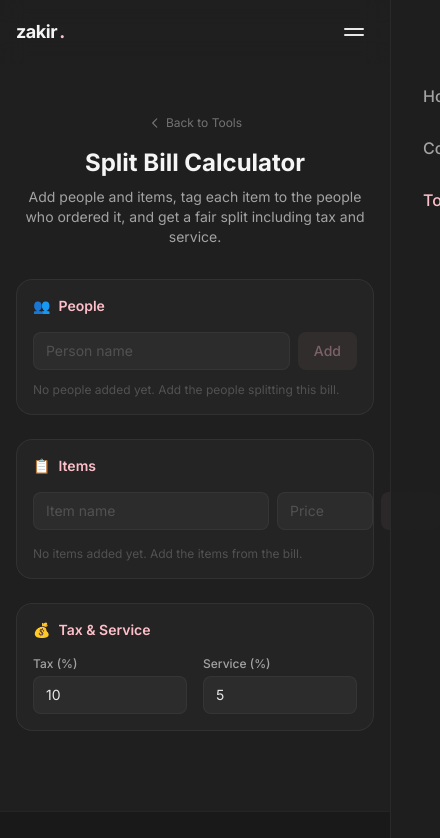
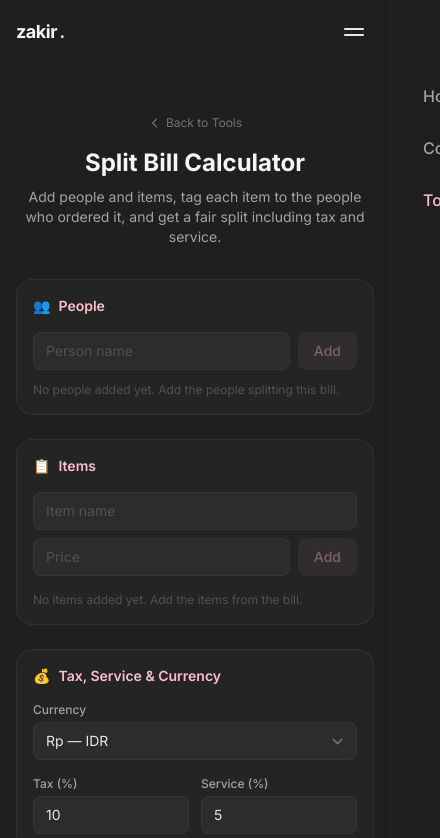
Before and after one commit to muhammad-zakir/website, a SvelteKit app: page /tools/split-bill in a window 390 px wide. Shown: the top 838 px of the page, 440 px wide, since content can reach past the window. Built offline with nearby package versions, Linux system fonts and the light colour scheme.

Commit message:
Use shared countries definition and add currency selector

```diff
--- a/src/routes/tools/split-bill/+page.svelte
+++ b/src/routes/tools/split-bill/+page.svelte
@@ -1,18 +1,24 @@
 <script lang="ts">
 	import { browser } from '$app/environment';
-	import { goto } from '$app/navigation';
-	import { page } from '$app/stores';
-	import { compressToEncodedURIComponent, decompressFromEncodedURIComponent } from 'lz-string';
+	import lzString from 'lz-string';
 	import SeoHead from '$lib/components/SeoHead.svelte';
 	import ScrollReveal from '$lib/components/ui/ScrollReveal.svelte';
 	import GlassCard from '$lib/components/ui/GlassCard.svelte';
+	import { CURRENCIES, DEFAULT_CURRENCY_CODE } from '$lib/countries';
 	import type { BillPerson, BillItem, BillState } from '$lib/types';
+
+	const { compressToEncodedURIComponent, decompressFromEncodedURIComponent } = lzString;
 
 	/* ─── State ─── */
 	let people: BillPerson[] = $state([]);
 	let items: BillItem[] = $state([]);
 	let taxPercentage: number = $state(10);
 	let servicePercentage: number = $state(5);
+	let selectedCurrencyCode: string = $state(DEFAULT_CURRENCY_CODE);
+
+	const selectedCurrency = $derived(
+		CURRENCIES.find((currency) => currency.code === selectedCurrencyCode) ?? CURRENCIES[0]
+	);
 
 	/* ─── Input States ─── */
 	let newPersonName = $state('');
@@ -27,12 +33,13 @@
 	}
 
 	/* ─── URL State Persistence ─── */
-	function serializeBillStateToUrl() {
+	function serializeBillStateToUrl(): string {
 		const billState: BillState = {
-			people,
-			items,
+			people: $state.snapshot(people),
+			items: $state.snapshot(items),
 			taxPercentage,
-			servicePercentage
+			servicePercentage,
+			currencyCode: selectedCurrencyCode
 		};
 		const jsonString = JSON.stringify(billState);
 		const compressedString = compressToEncodedURIComponent(jsonString);
@@ -49,6 +56,7 @@
 				items = parsedState.items;
 				taxPercentage = parsedState.taxPercentage ?? 10;
 				servicePercentage = parsedState.servicePercentage ?? 5;
+				selectedCurrencyCode = parsedState.currencyCode ?? DEFAULT_CURRENCY_CODE;
 				return true;
 			}
 			return false;
@@ -138,6 +146,30 @@
 		});
 	}
 
+	function tagAllPeopleForItem(itemId: string) {
+		items = items.map((item) => {
+			if (item.id !== itemId) return item;
+			return {
+				...item,
+				assignedPersonIds: people.map((person) => person.id)
+			};
+		});
+	}
+
+	function untagAllPeopleForItem(itemId: string) {
+		items = items.map((item) => {
+			if (item.id !== itemId) return item;
+			return {
+				...item,
+				assignedPersonIds: []
+			};
+		});
+	}
+
+	function areAllPeopleTaggedForItem(item: BillItem): boolean {
+		return people.length > 0 && people.every((person) => item.assignedPersonIds.includes(person.id));
+	}
+
 	/* ─── Calculations ─── */
 	const subtotalAmount = $derived(items.reduce((sum, item) => sum + item.price, 0));
 	const taxAmount = $derived(subtotalAmount * (taxPercentage / 100));
@@ -216,6 +248,7 @@
 		items = [];
 		taxPercentage = 10;
 		servicePercentage = 5;
+		selectedCurrencyCode = DEFAULT_CURRENCY_CODE;
 		window.history.replaceState(null, '', window.location.pathname);
 	}
 
@@ -226,6 +259,10 @@
 			minimumFractionDigits: 0,
 			maximumFractionDigits: 0
 		}).format(Math.round(amount));
+	}
+
+	function formatWithCurrency(amount: number): string {
+		return `${selectedCurrency.symbol} ${formatCurrencyAmount(amount)}`;
 	}
 </script>
 
@@ -275,13 +312,13 @@
 							bind:value={newPersonName}
 							onkeydown={handlePersonInputKeydown}
 							placeholder="Person name"
-							class="flex-1 rounded-lg border border-graphite-600/50 bg-graphite-700/50 px-3 py-2 text-sm text-graphite-100 placeholder:text-graphite-500 transition-colors duration-200 focus:border-pastel-300/50 focus:ring-1 focus:ring-pastel-300/30"
+							class="min-w-0 flex-1 rounded-lg border border-graphite-600/50 bg-graphite-700/50 px-3 py-2 text-sm text-graphite-100 placeholder:text-graphite-500 transition-colors duration-200 focus:border-pastel-300/50 focus:ring-1 focus:ring-pastel-300/30"
 							aria-label="New person name"
 						/>
 						<button
 							onclick={addNewPerson}
 							disabled={!newPersonName.trim()}
-							class="rounded-lg bg-pastel-300/15 px-4 py-2 text-sm font-medium text-pastel-300 transition-all duration-200 hover:bg-pastel-300/25 disabled:cursor-not-allowed disabled:opacity-40"
+							class="shrink-0 rounded-lg bg-pastel-300/15 px-4 py-2 text-sm font-medium text-pastel-300 transition-all duration-200 hover:bg-pastel-300/25 disabled:cursor-not-allowed disabled:opacity-40"
 						>
 							Add
 						</button>
@@ -324,16 +361,17 @@
 						{/if}
 					</h2>
 
-					<!-- Add Item -->
-					<div class="mb-4 flex gap-2">
+					<!-- Add Item — stacks on mobile for better fit -->
+					<div class="mb-4 space-y-2 sm:flex sm:gap-2 sm:space-y-0">
 						<input
 							type="text"
 							bind:value={newItemName}
 							onkeydown={handleItemInputKeydown}
 							placeholder="Item name"
-							class="flex-1 rounded-lg border border-graphite-600/50 bg-graphite-700/50 px-3 py-2 text-sm text-graphite-100 placeholder:text-graphite-500 transition-colors duration-200 focus:border-pastel-300/50 focus:ring-1 focus:ring-pastel-300/30"
+							class="w-full min-w-0 rounded-lg border border-graphite-600/50 bg-graphite-700/50 px-3 py-2 text-sm text-graphite-100 placeholder:text-graphite-500 transition-colors duration-200 focus:border-pastel-300/50 focus:ring-1 focus:ring-pastel-300/30 sm:flex-1"
 							aria-label="New item name"
 						/>
+						<div class="flex gap-2">
 							<input
 								type="number"
 								bind:value={newItemPrice}
@@ -341,16 +379,17 @@
 								placeholder="Price"
 								min="0"
 								step="any"
-							class="w-24 rounded-lg border border-graphite-600/50 bg-graphite-700/50 px-3 py-2 text-sm text-graphite-100 placeholder:text-graphite-500 transition-colors duration-200 focus:border-pastel-300/50 focus:ring-1 focus:ring-pastel-300/30 sm:w-28"
+								class="min-w-0 flex-1 rounded-lg border border-graphite-600/50 bg-graphite-700/50 px-3 py-2 text-sm text-graphite-100 placeholder:text-graphite-500 transition-colors duration-200 focus:border-pastel-300/50 focus:ring-1 focus:ring-pastel-300/30 sm:w-28 sm:flex-none"
 								aria-label="Item price"
 							/>
 							<button
 								onclick={addNewItem}
 								disabled={!newItemName.trim() || !newItemPrice || parseFloat(newItemPrice) <= 0}
-							class="rounded-lg bg-pastel-300/15 px-4 py-2 text-sm font-medium text-pastel-300 transition-all duration-200 hover:bg-pastel-300/25 disabled:cursor-not-allowed disabled:opacity-40"
+								class="shrink-0 rounded-lg bg-pastel-300/15 px-4 py-2 text-sm font-medium text-pastel-300 transition-all duration-200 hover:bg-pastel-300/25 disabled:cursor-not-allowed disabled:opacity-40"
 							>
 								Add
 							</button>
+						</div>
 					</div>
 
 					<!-- Items List -->
@@ -362,13 +401,13 @@
 									style="animation: fadeInUp 0.2s ease-out both;"
 								>
 									<div class="mb-2 flex items-start justify-between gap-2">
-										<div>
-											<p class="text-sm font-medium text-graphite-100">{item.name}</p>
-											<p class="text-xs font-medium text-pastel-300">Rp {formatCurrencyAmount(item.price)}</p>
+										<div class="min-w-0 flex-1">
+											<p class="truncate text-sm font-medium text-graphite-100">{item.name}</p>
+											<p class="text-xs font-medium text-pastel-300">{formatWithCurrency(item.price)}</p>
 										</div>
 										<button
 											onclick={() => removeItemById(item.id)}
-											class="flex h-6 w-6 flex-shrink-0 items-center justify-center rounded-full text-graphite-400 transition-colors duration-200 hover:bg-graphite-600 hover:text-pastel-400"
+											class="flex h-6 w-6 shrink-0 items-center justify-center rounded-full text-graphite-400 transition-colors duration-200 hover:bg-graphite-600 hover:text-pastel-400"
 											aria-label="Remove item {item.name}"
 										>
 											<svg class="h-3.5 w-3.5" xmlns="http://www.w3.org/2000/svg" fill="none" viewBox="0 0 24 24" stroke="currentColor" stroke-width="2" aria-hidden="true">
@@ -379,7 +418,20 @@
 
 									<!-- Person Assignment Chips -->
 									{#if people.length > 0}
-										<div class="flex flex-wrap gap-1.5">
+										<div class="flex flex-wrap items-center gap-1.5">
+											<!-- Tag All / Untag All toggle -->
+											<button
+												onclick={() => areAllPeopleTaggedForItem(item) ? untagAllPeopleForItem(item.id) : tagAllPeopleForItem(item.id)}
+												class="rounded-full px-2 py-0.5 text-[10px] font-semibold uppercase tracking-wider transition-all duration-200 {areAllPeopleTaggedForItem(item)
+													? 'bg-pastel-300/10 text-pastel-400 hover:bg-red-400/10 hover:text-red-400'
+													: 'bg-graphite-600/20 text-graphite-500 hover:bg-pastel-300/10 hover:text-pastel-300'}"
+												aria-label="{areAllPeopleTaggedForItem(item) ? 'Untag all people from' : 'Tag all people to'} {item.name}"
+											>
+												{areAllPeopleTaggedForItem(item) ? 'Untag all' : 'Tag all'}
+											</button>
+
+											<span class="text-graphite-600" aria-hidden="true">·</span>
+
 											{#each people as person (person.id)}
 												<button
 													onclick={() => togglePersonAssignmentForItem(item.id, person.id)}
@@ -409,9 +461,28 @@
 			<ScrollReveal delay={300}>
 				<GlassCard>
 					<h2 class="mb-4 flex items-center gap-2 text-sm font-semibold text-pastel-300">
-						<span aria-hidden="true">💰</span> Tax & Service
+						<span aria-hidden="true">💰</span> Tax, Service & Currency
 					</h2>
-					<div class="grid grid-cols-2 gap-4">
+
+					<!-- Currency -->
+					<div class="mb-4">
+						<label for="currency-select" class="mb-1 block text-xs font-medium text-graphite-300">
+							Currency
+						</label>
+						<select
+							id="currency-select"
+							bind:value={selectedCurrencyCode}
+							class="w-full rounded-lg border border-graphite-600/50 bg-graphite-700/50 px-3 py-2 text-sm text-graphite-100 transition-colors duration-200 focus:border-pastel-300/50 focus:ring-1 focus:ring-pastel-300/30"
+						>
+							{#each CURRENCIES as currency}
+								<option value={currency.code}>
+									{currency.symbol} — {currency.code}
+								</option>
+							{/each}
+						</select>
+					</div>
+
+					<div class="grid grid-cols-2 gap-3 sm:gap-4">
 						<div>
 							<label for="tax-percentage-input" class="mb-1 block text-xs font-medium text-graphite-300">
 								Tax (%)
@@ -456,24 +527,24 @@
 						<div class="mb-4 space-y-2 rounded-xl border border-graphite-600/30 bg-graphite-900/30 p-3">
 							<div class="flex justify-between text-xs text-graphite-300">
 								<span>Subtotal</span>
-								<span>Rp {formatCurrencyAmount(subtotalAmount)}</span>
+								<span>{formatWithCurrency(subtotalAmount)}</span>
 							</div>
 							{#if taxPercentage > 0}
 								<div class="flex justify-between text-xs text-graphite-400">
 									<span>Tax ({taxPercentage}%)</span>
-									<span>Rp {formatCurrencyAmount(taxAmount)}</span>
+									<span>{formatWithCurrency(taxAmount)}</span>
 								</div>
 							{/if}
 							{#if servicePercentage > 0}
 								<div class="flex justify-between text-xs text-graphite-400">
 									<span>Service ({servicePercentage}%)</span>
-									<span>Rp {formatCurrencyAmount(serviceAmount)}</span>
+									<span>{formatWithCurrency(serviceAmount)}</span>
 								</div>
 							{/if}
 							<div class="border-t border-graphite-600/30 pt-2">
 								<div class="flex justify-between text-sm font-semibold">
 									<span class="text-graphite-100">Grand Total</span>
-									<span class="text-pastel-300">Rp {formatCurrencyAmount(grandTotalAmount)}</span>
+									<span class="text-pastel-300">{formatWithCurrency(grandTotalAmount)}</span>
 								</div>
 							</div>
 						</div>
@@ -482,7 +553,7 @@
 						{#if unassignedItemsTotal > 0}
 							<div class="mb-4 rounded-lg border border-yellow-500/30 bg-yellow-500/10 px-3 py-2">
 								<p class="text-xs text-yellow-400">
-									⚠️ Some items worth Rp {formatCurrencyAmount(unassignedItemsTotal)} are not assigned to anyone and won't be included in the per-person split.
+									⚠️ Some items worth {formatWithCurrency(unassignedItemsTotal)} are not assigned to anyone and won't be included in the per-person split.
 								</p>
 							</div>
 						{/if}
@@ -493,11 +564,11 @@
 							<div class="space-y-2">
 								{#each perPersonBreakdown as breakdown (breakdown.person.id)}
 									<div class="flex items-center justify-between rounded-lg border border-graphite-600/30 bg-graphite-900/30 px-3 py-2.5">
-										<span class="text-sm font-medium text-graphite-200">{breakdown.person.name}</span>
-										<div class="text-right">
-											<span class="text-sm font-bold text-pastel-300">Rp {formatCurrencyAmount(breakdown.totalAmount)}</span>
+										<span class="min-w-0 truncate text-sm font-medium text-graphite-200">{breakdown.person.name}</span>
+										<div class="shrink-0 text-right">
+											<span class="text-sm font-bold text-pastel-300">{formatWithCurrency(breakdown.totalAmount)}</span>
 											{#if breakdown.baseAmount !== breakdown.totalAmount}
-												<p class="text-[10px] text-graphite-500">base: Rp {formatCurrencyAmount(breakdown.baseAmount)}</p>
+												<p class="text-[10px] text-graphite-500">base: {formatWithCurrency(breakdown.baseAmount)}</p>
 											{/if}
 										</div>
 									</div>
```
Lines whose indentation alone changed are shown as unchanged.
